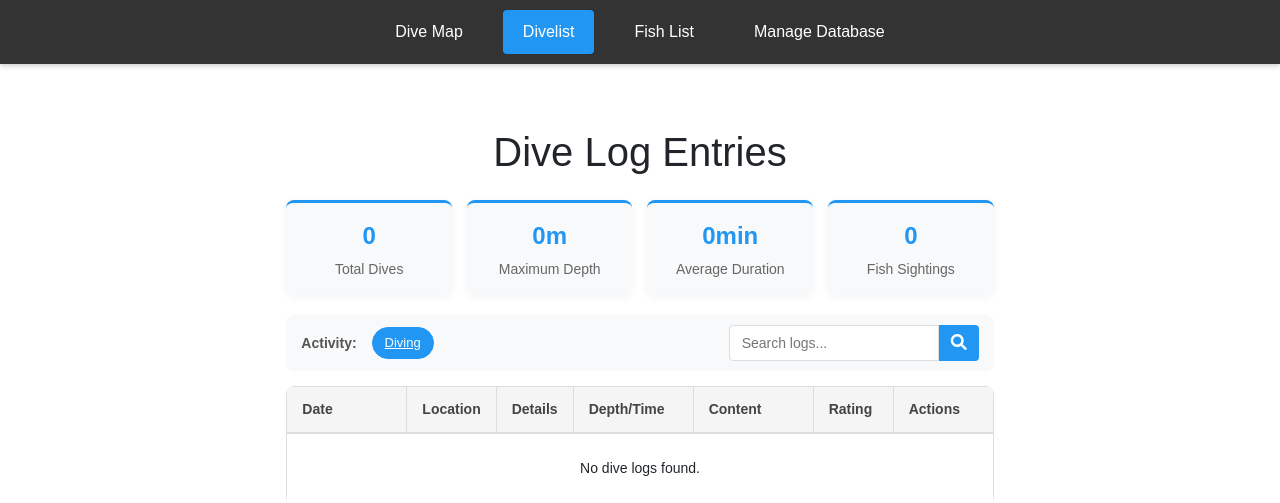
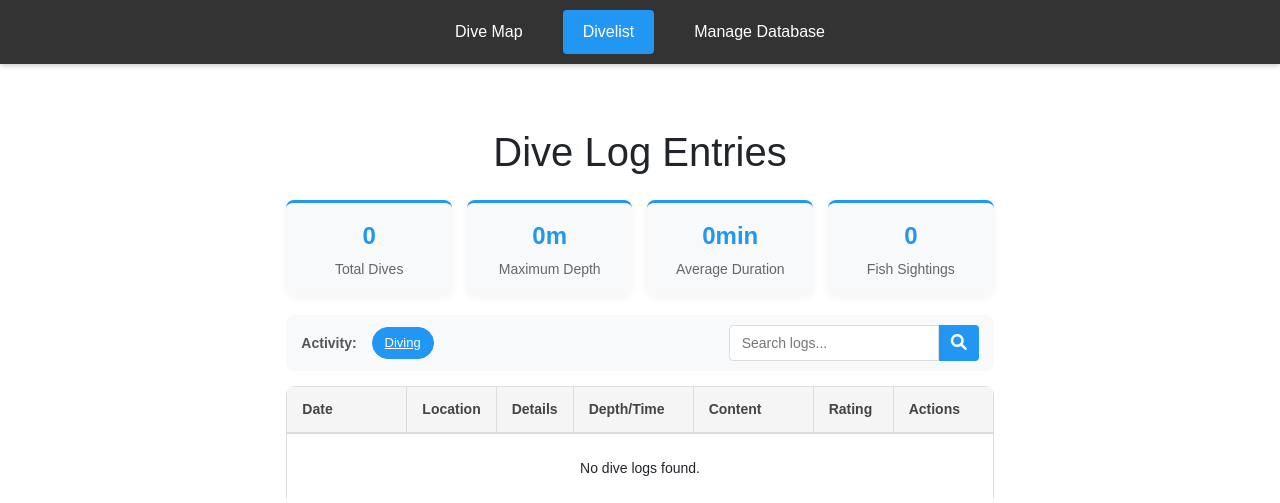
Before and after one commit to sw82/divelog, a PHP site: page /divelist.php in a window 1280 px wide. Shown: the top 503 px of the page. Run offline with PHP 8.4, Linux system fonts and the light colour scheme; data that the repository does not hold is empty.

Commit message:
Removed fish list from navigation while maintaining fish sightings functionality

```diff
--- a/navigation.php
+++ b/navigation.php
@@ -5,7 +5,6 @@
     <div class="menu-items">
         <a href="index.php" id="nav-index">Dive Map</a>
         <a href="divelist.php" id="nav-divelist">Divelist</a>
-        <a href="fishlist.php" id="nav-fish">Fish List</a>
         <a href="manage_db.php" id="nav-db">Manage Database</a>
     </div>
 </nav>
@@ -25,10 +24,9 @@ document.addEventListener('DOMContentLoaded', function() {
         document.getElementById('nav-index').classList.add('active');
     } else if (filename === 'divelist.php') {
         document.getElementById('nav-divelist').classList.add('active');
-    } else if (filename === 'fishlist.php' || filename === 'fish_details.php') {
-        document.getElementById('nav-fish').classList.add('active');
-    } else if (filename === 'fish_manager.php') {
-        document.getElementById('nav-fish').classList.add('active');
+    } else if (filename === 'fish_details.php' || filename === 'fish_manager.php') {
+        // For fish pages, activate the Manage Database link since they're related to data management
+        document.getElementById('nav-db').classList.add('active');
     } else if (filename === 'populate_db.php' || filename === 'edit_dive.php' || filename === 'view_dive.php' ||
                filename === 'manage_db.php' || filename === 'backup_db.php' || filename === 'update_database.php' ||
                filename === 'import.php' || filename === 'process_ocr.php' || filename === 'save_ocr_data.php' ||
```
Also changed, not shown: .htaccess (added), README.md.
